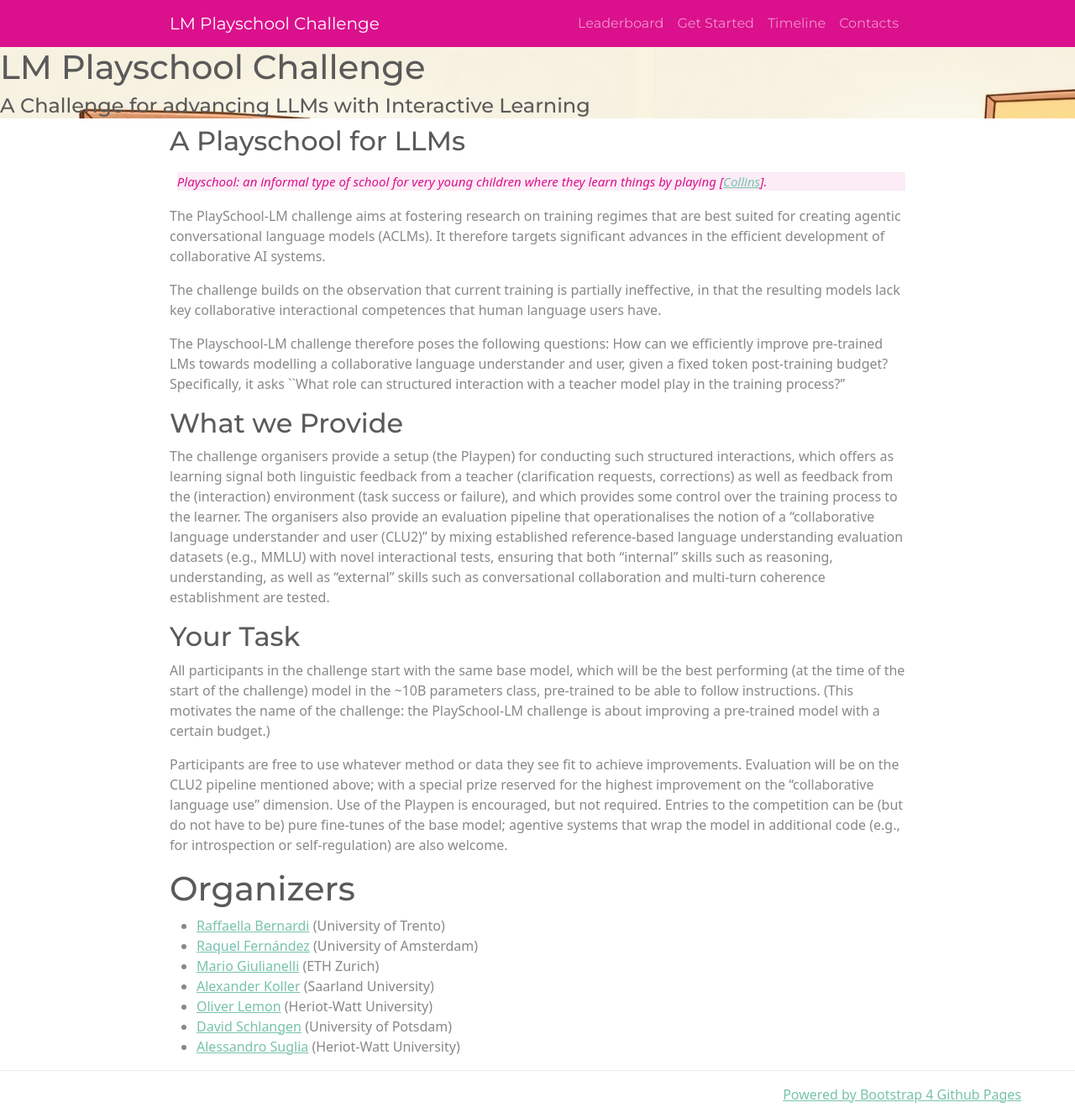
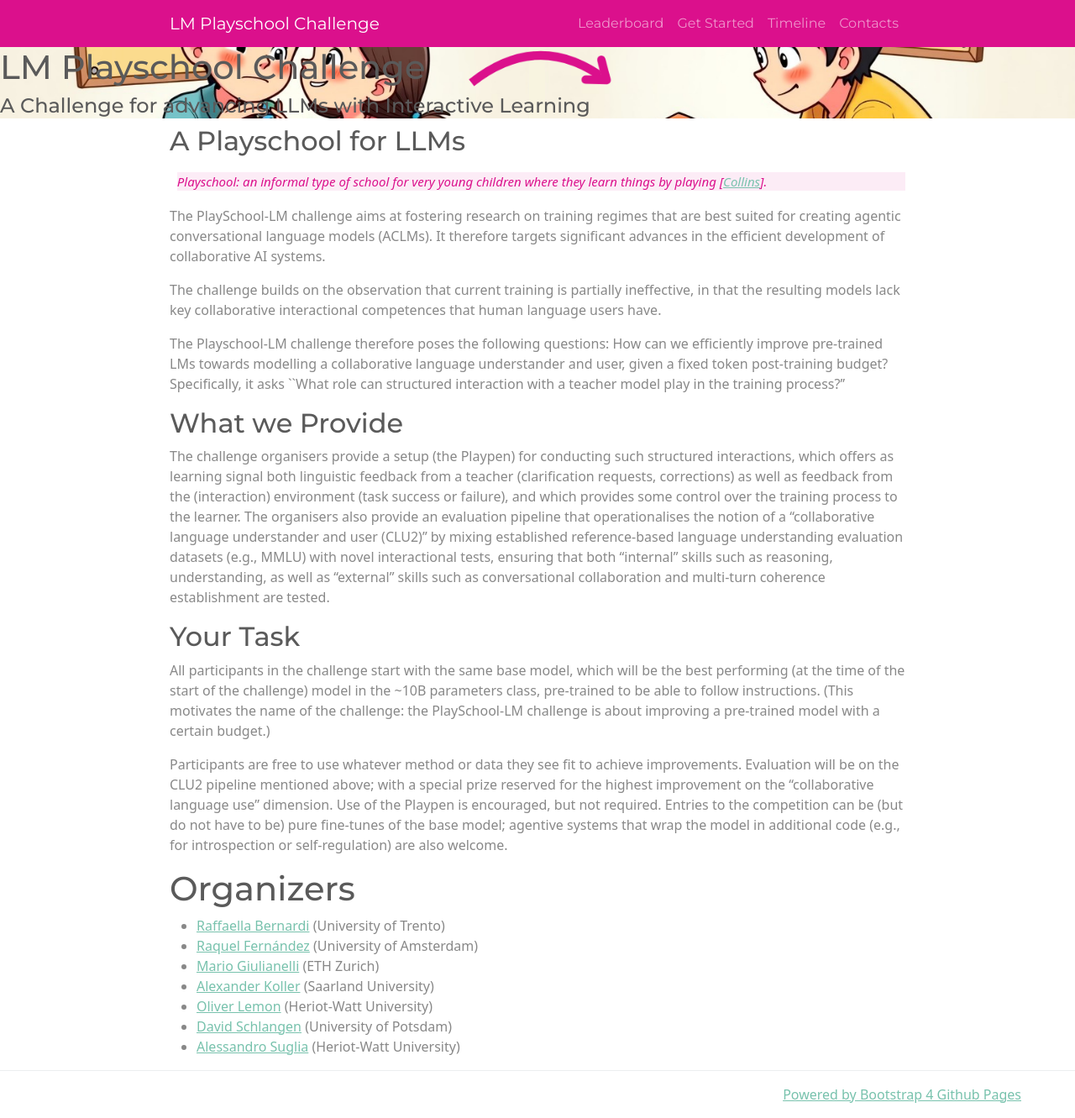
Before and after one commit to lm-playschool/lm-playschool.github.io, a Jekyll site: the page built from index.md, in a window 1280 px wide. Shown: the whole page at 84% size. Built offline with Jekyll 4.4.1, drawn with Linux system fonts in a browser that asks for light colours.

Commit message:
fix: header image sizing

```diff
--- a/assets/main.scss
+++ b/assets/main.scss
@@ -37,4 +37,7 @@ blockquote{
 
 .header-image{
   background-image: url("img/header.png");
+  background-size: cover;
+  background-position: center;
+  background-repeat: no-repeat;
 }
```
